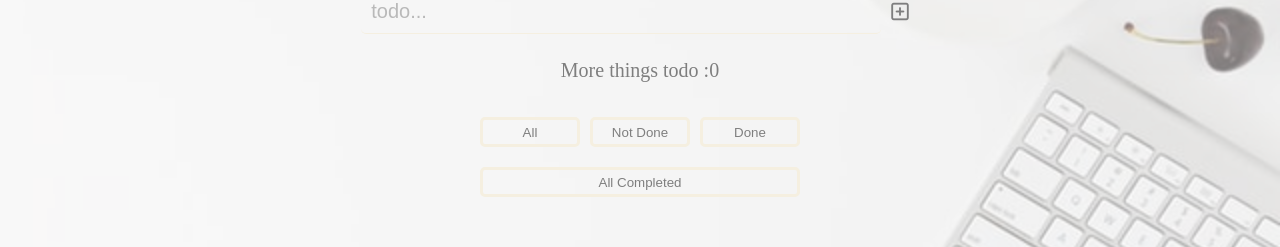
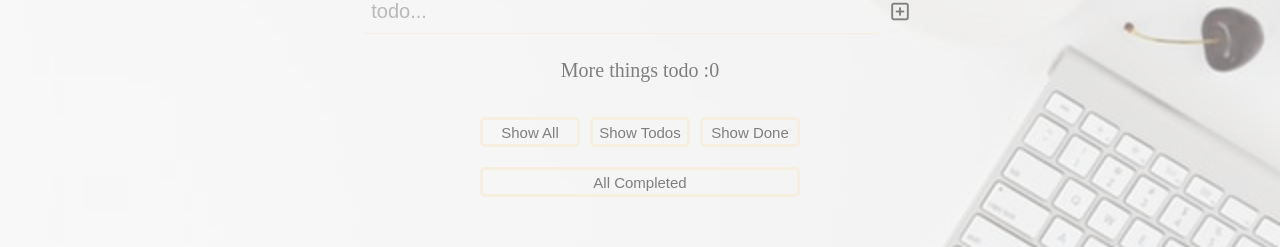
Before and after one commit to Liu-Ivy/ToDoApp, a React (Create React App) app in the folder todolist/: page / in a window 1280 px wide. Shown: the part 180-427 px from the top of the page. Built offline with nearby package versions, Linux system fonts and the light colour scheme; the HTML template or start-up script is replaced by a standard one.

Commit message:
css draft done

```diff
--- a/todolist/src/App.css
+++ b/todolist/src/App.css
@@ -91,6 +91,7 @@ input {
   box-shadow: rgba(245, 245, 245, 0.363);
   background: rgba(245, 245, 245, 0);
   border: rgb(236, 225, 195) solid;
+  font-size: 15px;
 }
 
 .counter {
@@ -106,4 +107,5 @@ input {
   box-shadow: rgba(245, 245, 245, 0.363);
   background: rgba(245, 245, 245, 0);
   border: rgb(236, 225, 195) solid;
+  font-size: 15px;
 }
--- a/todolist/src/components/TodoList.js
+++ b/todolist/src/components/TodoList.js
@@ -88,17 +88,17 @@ class TodoList extends Component {
           {this.state.todos.filter((todo) => !todo.complete).length}
         </div>
         <button className="button" onClick={() => this.updateTodos("all")}>
-          All
+          Show All
         </button>
         <button className="button" onClick={() => this.updateTodos("notDone")}>
-          Not Done
+          Show Todos
         </button>
         <button className="button" onClick={() => this.updateTodos("done")}>
-          Done
+          Show Done
         </button>
         {this.state.todos.some((todo) => todo.complete) ? ( //this.state.todos.filter((todo). => todo.complete) .length
-          <div className="done-btn">
-            <button className="button" onClick={this.removeAllDones}>
+          <div>
+            <button className="done-btn" onClick={this.removeAllDones}>
               Remove all Done
             </button>
           </div>
```
